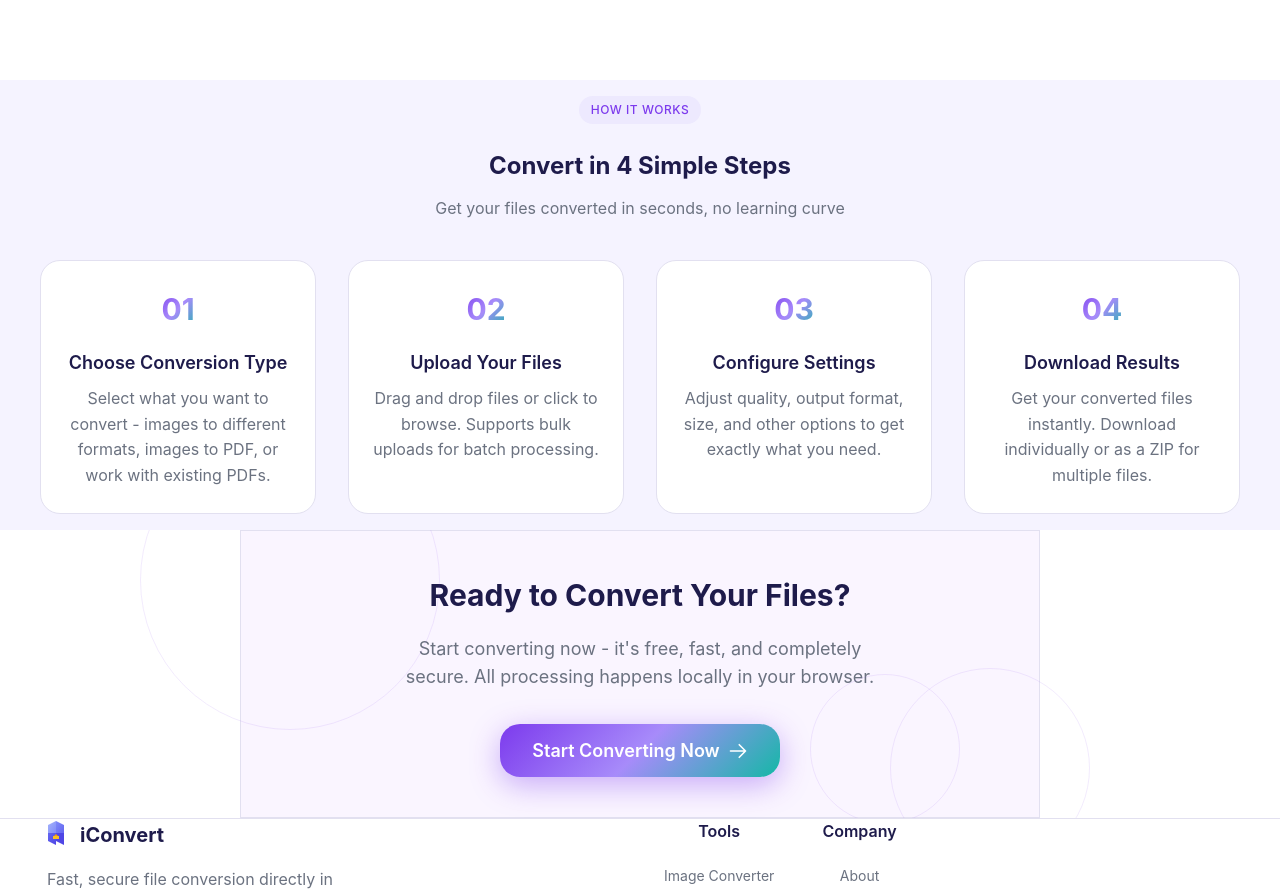
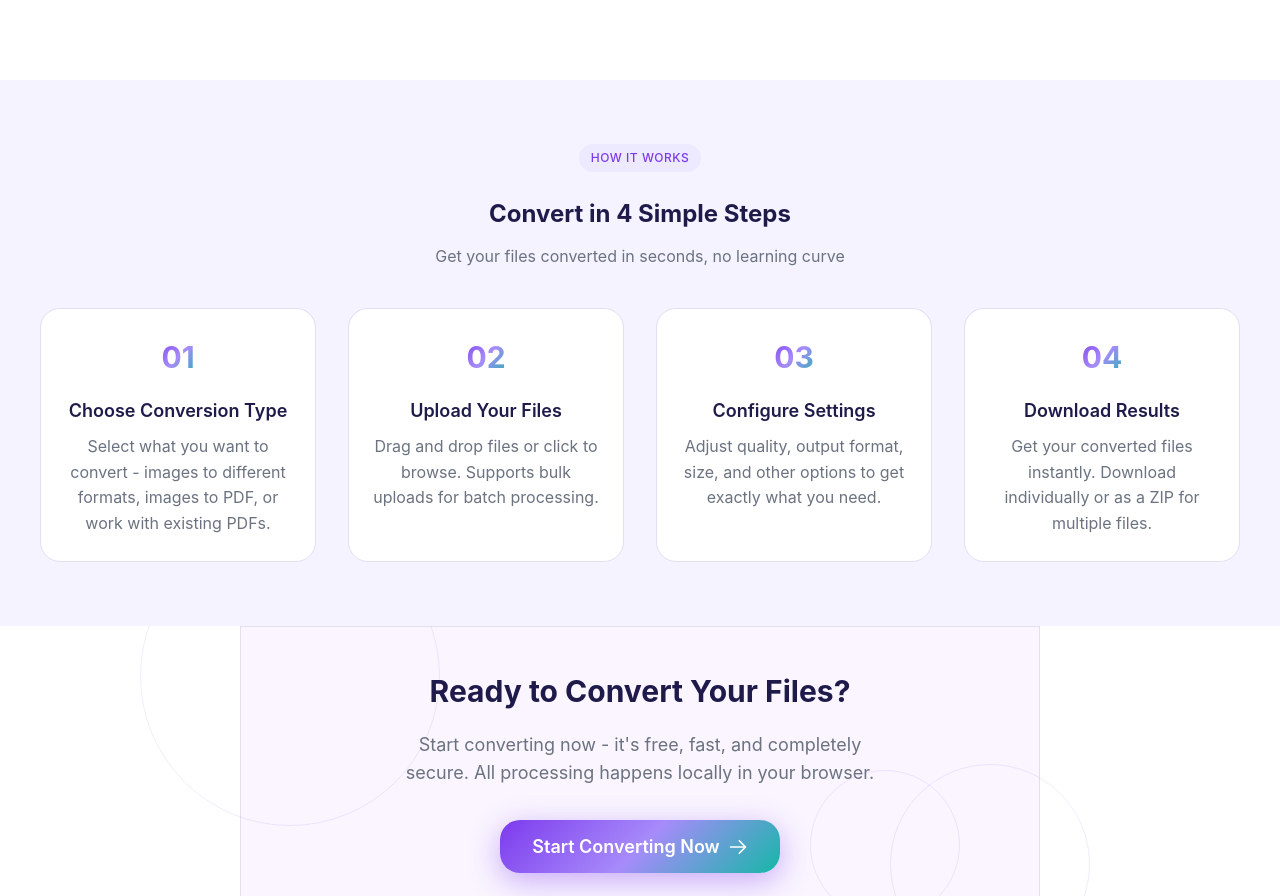
Before and after one commit to ImmaculateEben/iConvert, a Next.js app: page / in a window 1280 px wide. Shown: the part 1308-2204 px from the top of the page. Built offline with nearby package versions, Linux system fonts and the light colour scheme.

Commit message:
Add top and bottom padding to How It Works container

```diff
--- a/app/page.module.css
+++ b/app/page.module.css
@@ -1005,6 +1005,13 @@
 .howItWorksContainer {
   max-width: 1200px;
   margin: 0 auto;
+  padding: 2rem 0;
+}
+
+@media (min-width: 1024px) {
+  .howItWorksContainer {
+    padding: 3rem 0;
+  }
 }
 
 .stepsGrid {
```
Also changed, not shown: 4 other files (tests, documents, lock files or other folders).
